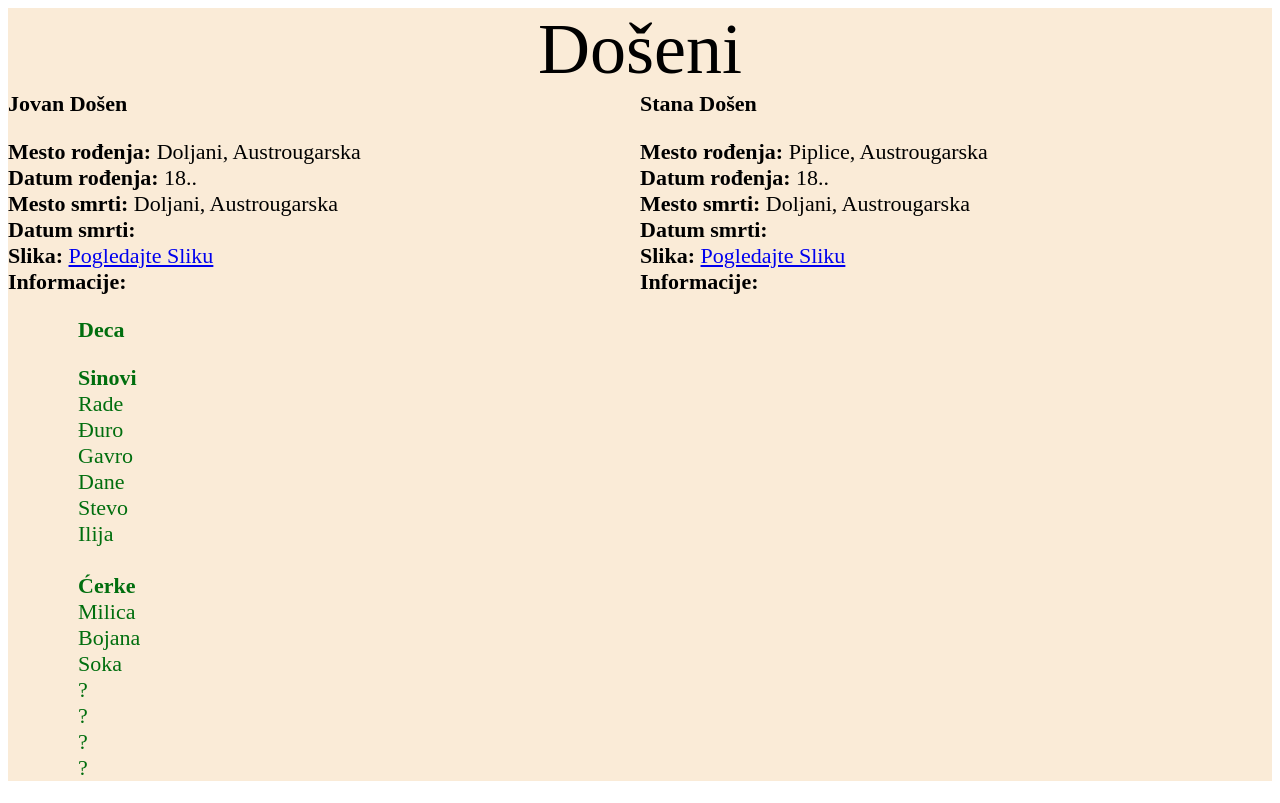
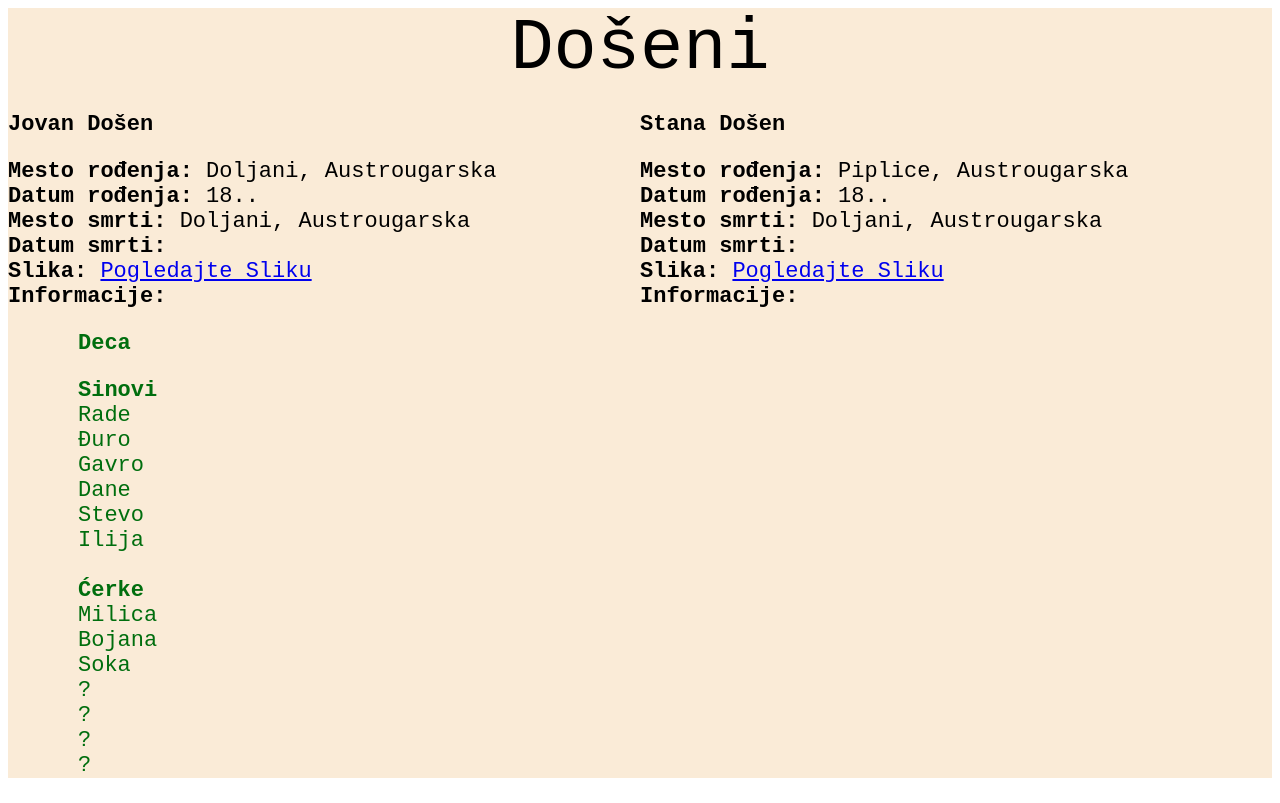
Before and after one commit to VedranRock/Doseni, a plain HTML site: page index.html in a window 1280 px wide. Drawn offline with Linux system fonts and the light colour scheme; a script that the page names is missing.

Commit message:
Font and margin adjustments

```diff
--- a/styles.css
+++ b/styles.css
@@ -5,14 +5,15 @@
 .pageTitle {
     font-size: 72px;
     font: bolder;
-    /* font-family: 'Courier New', Courier, monospace; */
+    font-family: 'Courier New', Courier, monospace;
     text-align: center;
+    margin-bottom: 22px;
 }
 
 .partner1 {
     font-size: 22px;
     font: bolder;
-    /* font-family: 'Courier New', Courier, monospace; */
+    font-family: 'Courier New', Courier, monospace;
     text-align: left;
     width: 50%;
     float: left;
@@ -21,7 +22,7 @@
 .partner2 {
     font-size: 22px;
     font: bolder;
-    /* font-family: 'Courier New', Courier, monospace; */
+    font-family: 'Courier New', Courier, monospace;
     text-align: left;
     width: 50%;
     float: right;
@@ -30,7 +31,7 @@
 .deca {
     font-size: 22px;
     font: bolder;
-    /* font-family: 'Courier New', Courier, monospace; */
+    font-family: 'Courier New', Courier, monospace;
     text-align: left;
     color: #006E0E;
     padding-left: 70px;
```
